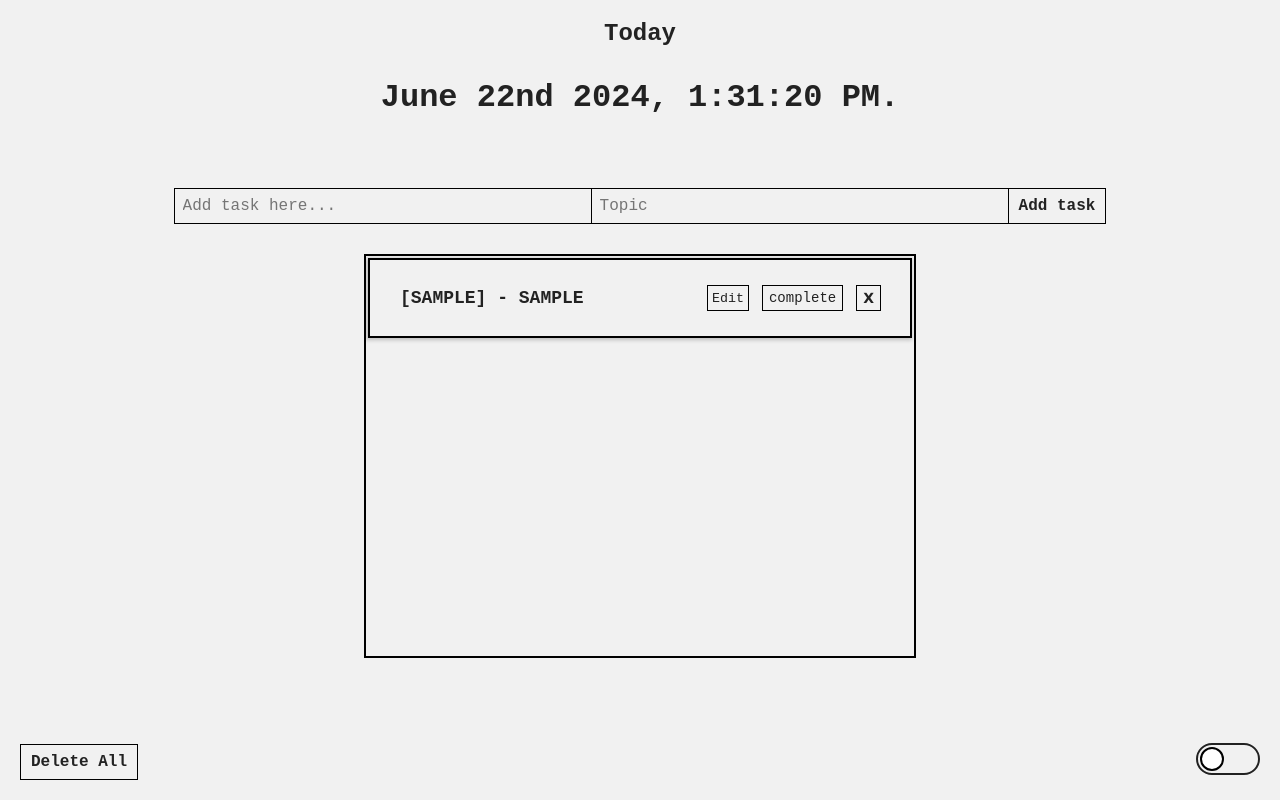
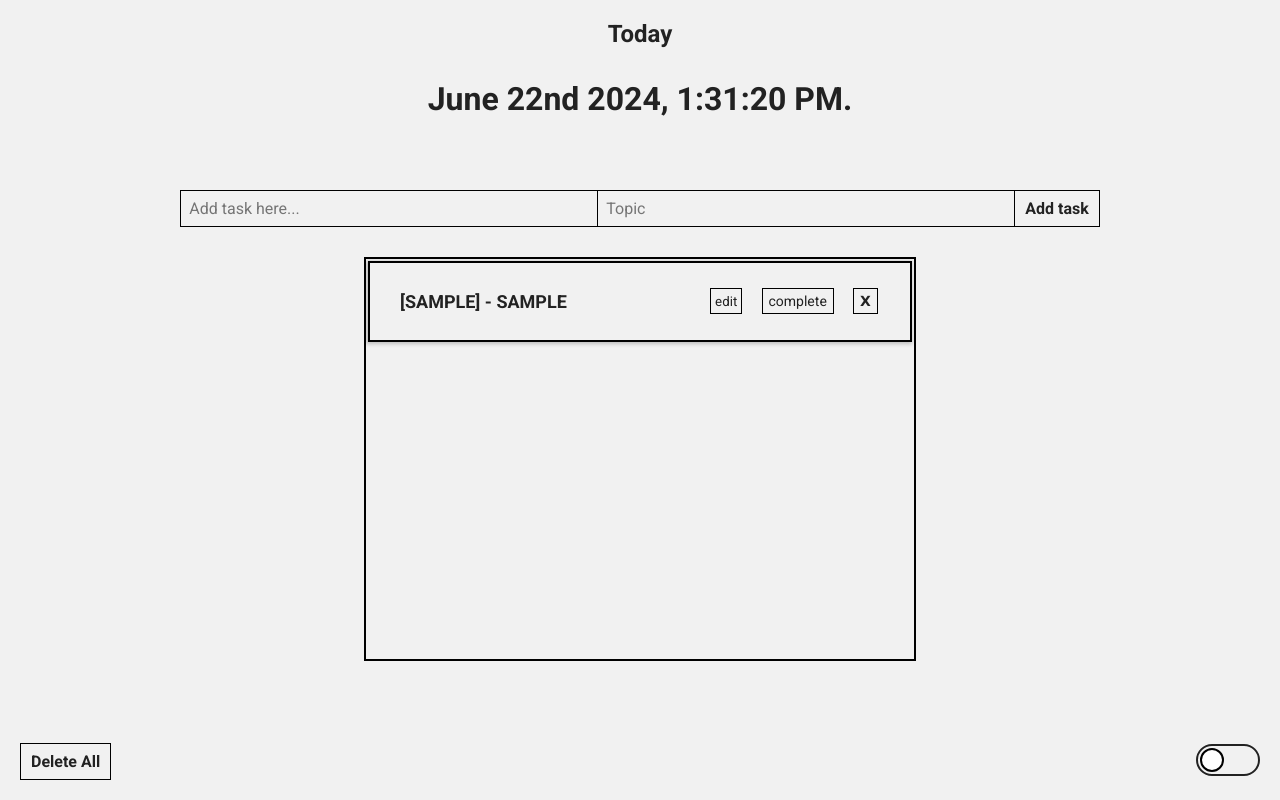
Before and after one commit to saicharith2012/todolist-react-app, a React (Create React App) app: page / in a window 1280 px wide. Both pictures are taken after typing "Sample", "Sample" into the empty fields and a click on the button "Add task". Built offline with nearby package versions, Linux system fonts and the light colour scheme.

Commit message:
changing fonts

```diff
--- a/public/index.html
+++ b/public/index.html
@@ -12,6 +12,9 @@
 
     <link rel="manifest" href="%PUBLIC_URL%/manifest.json" />
     <link rel="icon" type="image/x-icon" href="images/checklist.png">
+    <link rel="preconnect" href="https://fonts.googleapis.com">
+<link rel="preconnect" href="https://fonts.gstatic.com" crossorigin>
+<link href="https://fonts.googleapis.com/css2?family=Roboto:ital,wght@0,100;0,300;0,400;0,500;0,700;0,900;1,100;1,300;1,400;1,500;1,700;1,900&display=swap" rel="stylesheet">
 
     <title>To-do list</title>
   </head>
--- a/src/App.css
+++ b/src/App.css
@@ -33,7 +33,7 @@
 }
 
 * {
-  font-family: "Courier New", Courier, monospace;
+  font-family: "Roboto", sans-serif;
   background-color: var(--bg-color);
   color: var(--text-color);
   --toggle-active-bg: #1E232A;
--- a/src/Components/Task.jsx
+++ b/src/Components/Task.jsx
@@ -87,7 +87,7 @@
               }
             }}
           >
-            Edit
+            edit
           </button>
         )}
 
```
